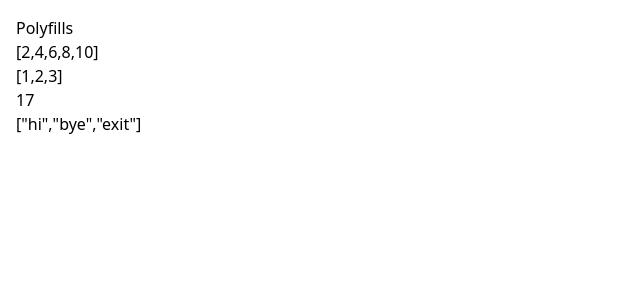
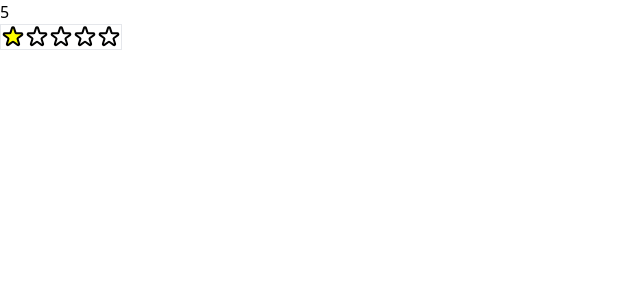
Before and after one commit to bhimanshukalra/algochurn-practice, a React (Vite) app: page / in a window 1280 px wide. Shown: the top 300 px of the page, without its empty margins (0-640 px from the left). Built offline with nearby package versions, Linux system fonts and the light colour scheme.

Commit message:
Chore: added FeedbackStars solution

```diff
--- a/src/App.tsx
+++ b/src/App.tsx
@@ -13,6 +13,7 @@ import TransferList from "./solutions/transfer-list";
 import UseKeyPressHook from "./solutions/usekeypress-custom-hook";
 import ToastAndNotification from "./solutions/toasts-and-notifications";
 import Polyfills from "./solutions/polyfills";
+import FeedbackStars from "./solutions/feedback-stars";
 /* eslint-enable @typescript-eslint/no-unused-vars */
 
 function App() {
@@ -29,7 +30,8 @@ function App() {
       {/* <TransferList /> */}
       {/* <LightboxGallery /> */}
       {/* <ToastAndNotification /> */}
-      <Polyfills />
+      {/* <Polyfills /> */}
+      <FeedbackStars />
     </>
   );
 }
--- /dev/null
+++ b/src/solutions/feedback-stars/components/star.tsx
@@ -0,0 +1,38 @@
+type StarProps = {
+  id: number;
+  rating: number;
+  onMouseEnter: () => void;
+  onMouseLeave: () => void;
+  onClick: () => void;
+};
+
+export const Star = ({
+  id,
+  rating,
+  onMouseEnter,
+  onMouseLeave,
+  onClick,
+}: StarProps) => {
+  return (
+    <svg
+      xmlns="http://www.w3.org/2000/svg"
+      className="w-6 h-6"
+      fill="currentColor"
+      viewBox="0 0 24 24"
+      stroke="black"
+      strokeWidth="2"
+      onMouseEnter={onMouseEnter}
+      onMouseLeave={onMouseLeave}
+      style={{
+        color: id <= rating ? "yellow" : "white",
+      }}
+      onClick={onClick}
+    >
+      <path
+        strokeLinecap="round"
+        strokeLinejoin="round"
+        d="M11.049 2.927c.3-.921 1.603-.921 1.902 0l1.519 4.674a1 1 0 00.95.69h4.915c.969 0 1.371 1.24.588 1.81l-3.976 2.888a1 1 0 00-.363 1.118l1.518 4.674c.3.922-.755 1.688-1.538 1.118l-3.976-2.888a1 1 0 00-1.176 0l-3.976 2.888c-.783.57-1.838-.197-1.538-1.118l1.518-4.674a1 1 0 00-.363-1.118l-3.976-2.888c-.784-.57-.38-1.81.588-1.81h4.914a1 1 0 00.951-.69l1.519-4.674z"
+      />
+    </svg>
+  );
+};
--- /dev/null
+++ b/src/solutions/feedback-stars/index.tsx
@@ -0,0 +1,35 @@
+import { useState } from "react";
+import { Star } from "./components/star";
+
+type FeedbackStarsProps = {
+  numberOfStars?: number;
+};
+
+const FeedbackStars = ({ numberOfStars = 5 }: FeedbackStarsProps) => {
+  const [rating, setRating] = useState(1);
+  const [hoverRating, setHoverRating] = useState(0);
+
+  return (
+    <>
+      <p>{numberOfStars}</p>
+      <div className="flex">
+        <div className="flex border">
+          {Array(5)
+            .fill(0)
+            .map((_, index) => (
+              <Star
+                key={index}
+                id={index + 1}
+                onMouseEnter={() => setHoverRating(index + 1)}
+                onMouseLeave={() => setHoverRating(0)}
+                rating={hoverRating || rating}
+                onClick={() => setRating(index + 1)}
+              />
+            ))}
+        </div>
+      </div>
+    </>
+  );
+};
+
+export default FeedbackStars;
```
